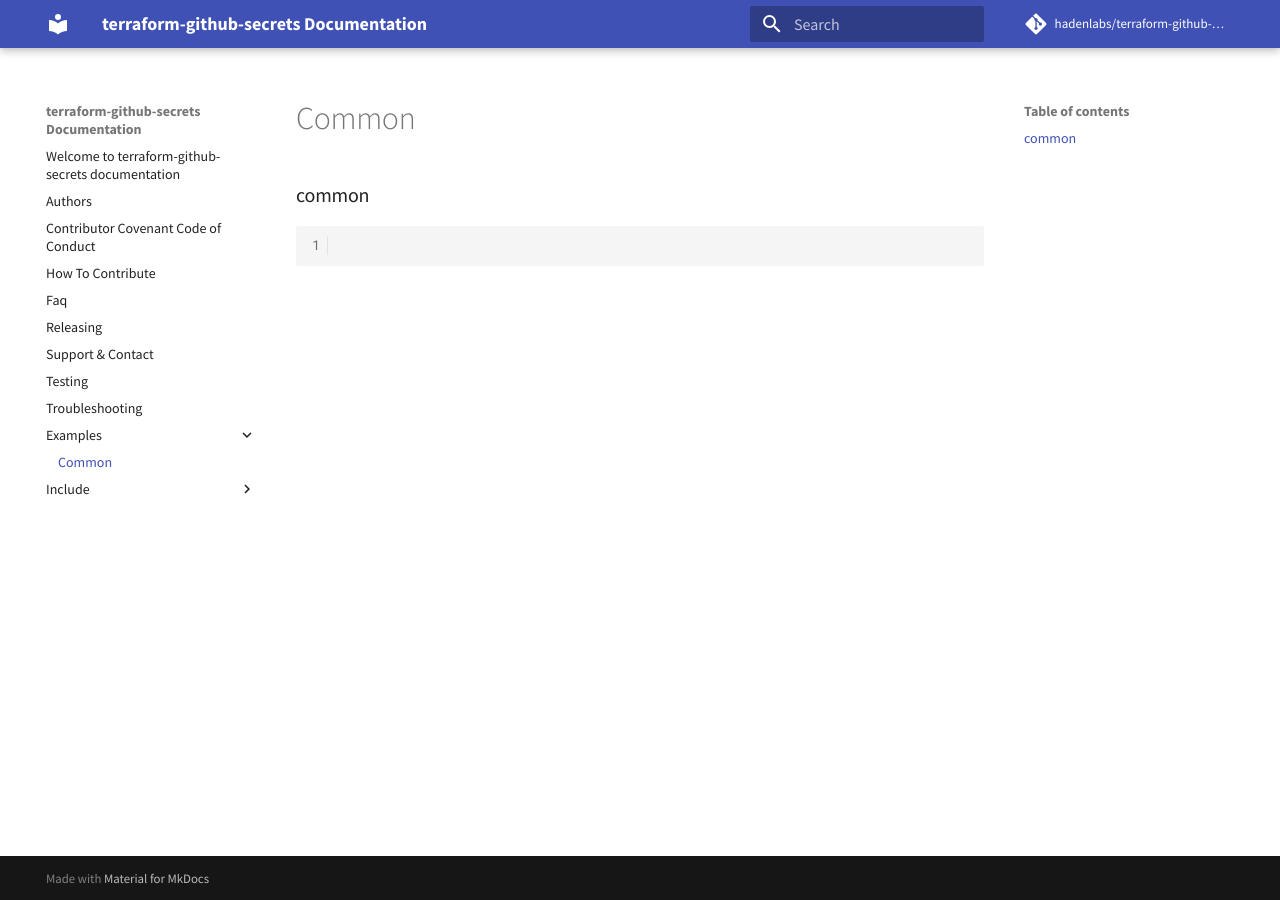
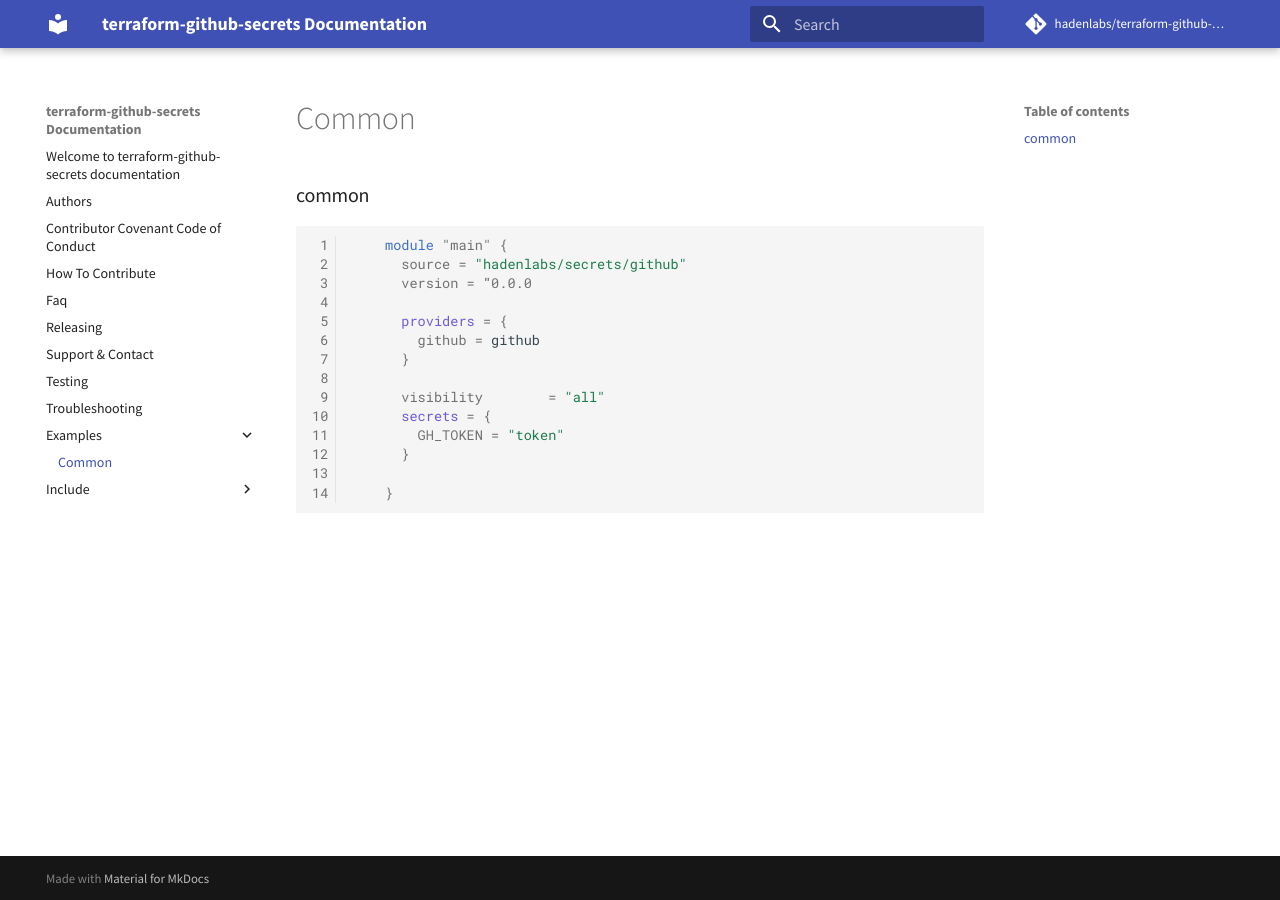
Before and after one commit to hadenlabs/terraform-github-secrets, an MkDocs documentation site: the page built from docs/examples/common.md, in a window 1280 px wide. Built offline with MkDocs 1.6.1 and Material for MkDocs 9.7.7, drawn with Linux system fonts in a browser that asks for light colours; comment, search, counter and statistics services are not loaded.

Commit message:
sample: implement common (0.1.0)

````diff
--- a/docs/examples/common.md
+++ b/docs/examples/common.md
@@ -1,7 +1,19 @@
 ### common
 
 ```hcl
+    module "main" {
+      source = "hadenlabs/secrets/github"
+      version = "0.0.0
 
+      providers = {
+        github = github
+      }
 
+      visibility        = "all"
+      secrets = {
+        GH_TOKEN = "token"
+      }
+
+    }
 
 ```
````
Also changed, not shown: README.md (+12 -0 lines).
